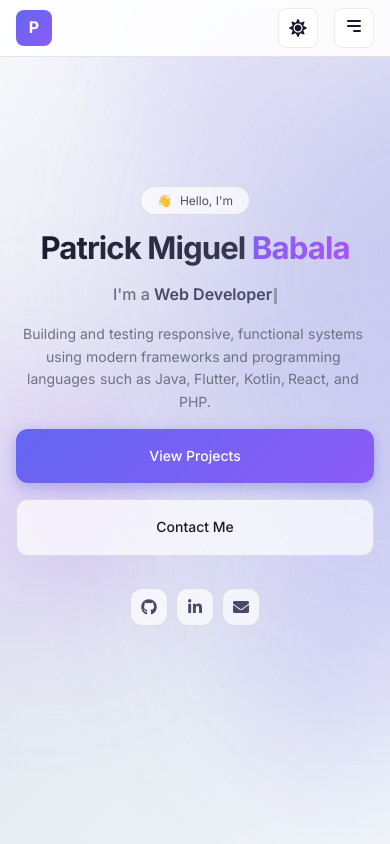
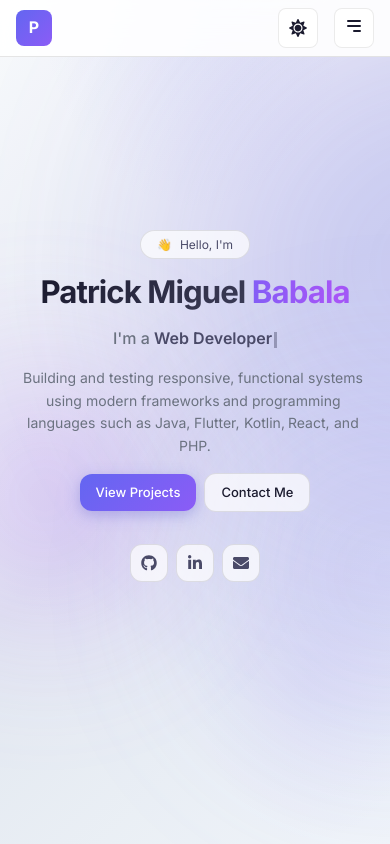
Before and after one commit to Patpatty19/Patpatty19.github.io, a React (Vite) app: page / in a window 390 px wide. Shown: the top 844 px of the page. Built offline with nearby package versions, Linux system fonts and the light colour scheme.

Commit message:
Make hero buttons compact on mobile

```diff
--- a/package.json
+++ b/package.json
@@ -7,7 +7,8 @@
     "dev": "vite",
     "build": "tsc -b && vite build",
     "lint": "eslint .",
-    "preview": "vite preview"
+    "preview": "vite preview",
+    "deploy": "npm run build && gh-pages -d dist -b main"
   },
   "dependencies": {
     "@emailjs/browser": "^4.4.1",
@@ -26,6 +27,7 @@
     "eslint": "^9.39.1",
     "eslint-plugin-react-hooks": "^7.0.1",
     "eslint-plugin-react-refresh": "^0.4.24",
+    "gh-pages": "^6.3.0",
     "globals": "^16.5.0",
     "typescript": "~5.9.3",
     "typescript-eslint": "^8.46.4",
--- a/src/styles/global.css
+++ b/src/styles/global.css
@@ -1823,18 +1823,19 @@
   }
 
   .hero-ctas {
-    flex-direction: column;
-    align-items: stretch;
+    flex-direction: row;
+    align-items: center;
+    justify-content: center;
     width: 100%;
-    gap: var(--space-3);
+    gap: var(--space-2);
     margin-bottom: var(--space-5);
   }
 
   .btn {
-    width: 100%;
+    width: auto;
     justify-content: center;
-    padding: var(--space-3) var(--space-4);
-    font-size: 14px;
+    padding: var(--space-2) var(--space-3);
+    font-size: 13px;
   }
 
   .hero-social {
```
Also changed, not shown: 1 other file (tests, documents, lock files or other folders).
